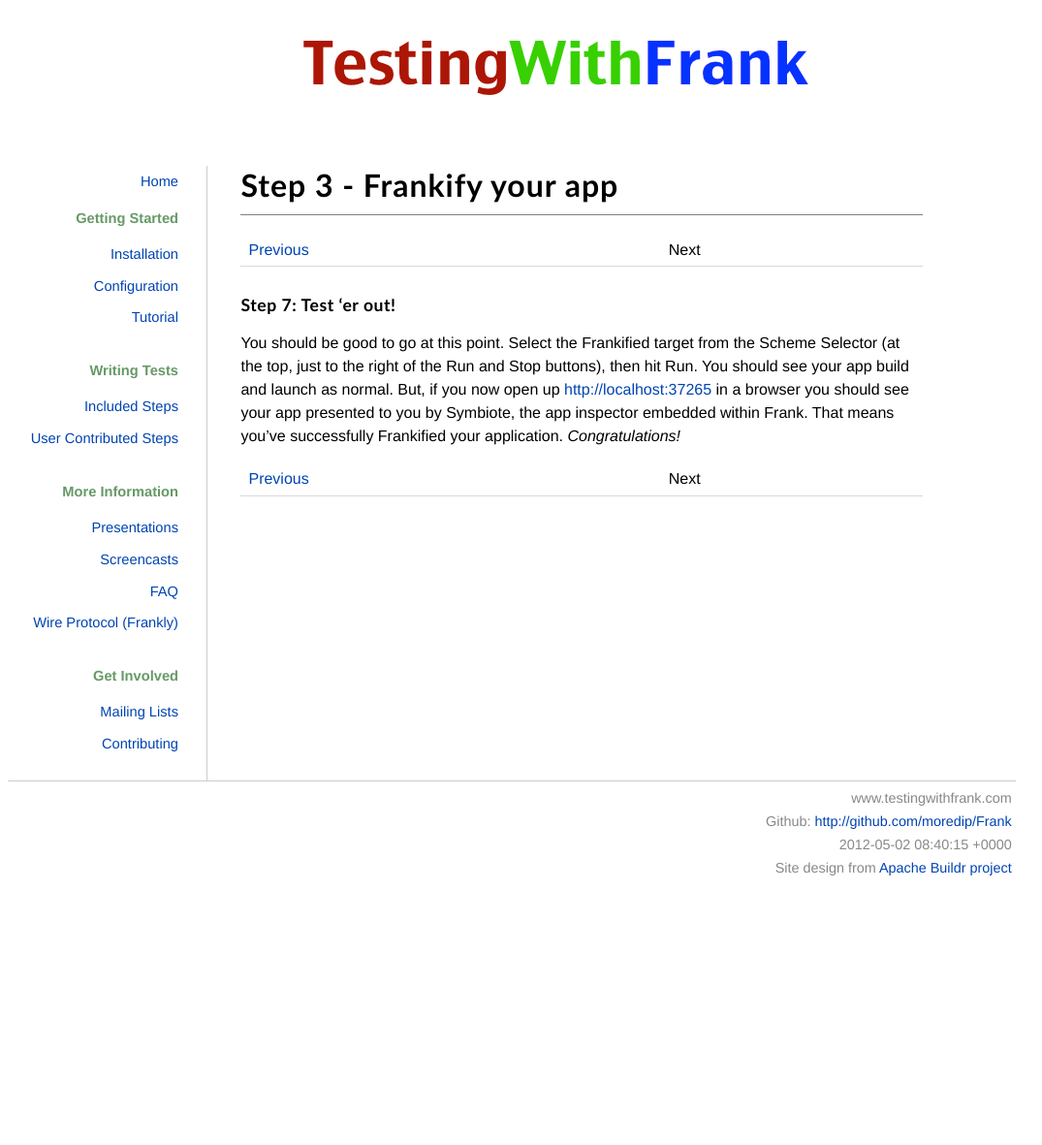
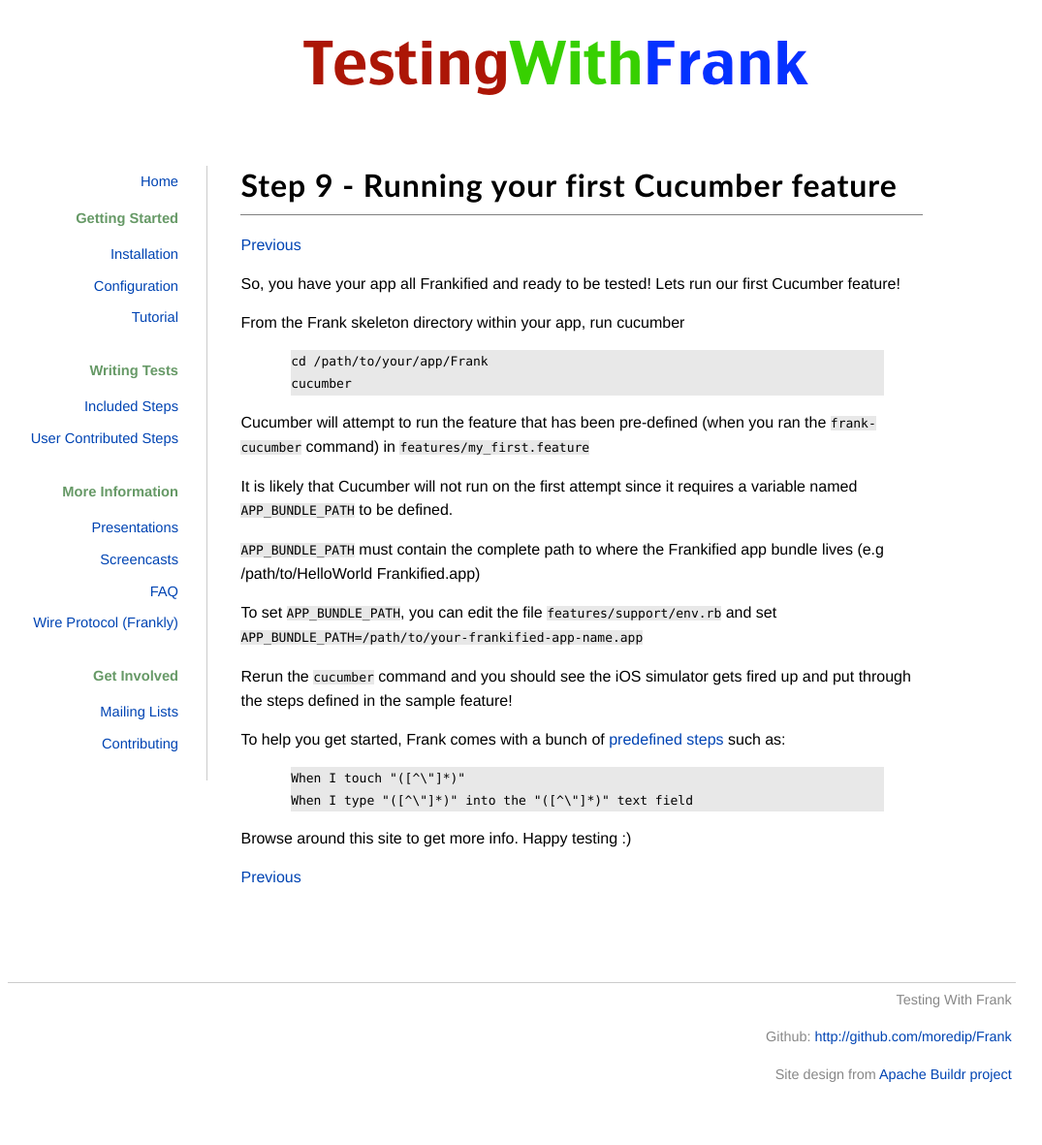
Before and after one commit to moredip/Frank, a Jekyll site: the page built from installation-step9.md, in a window 1280 px wide. Shown: the whole page at 97% size, without its empty margins (112-1187 px from the left). Built offline with Jekyll 4.4.1, drawn with Linux system fonts in a browser that asks for light colours; before the commit the page ends 969 px from its top, so only the background shows below that.

Commit message:
Add step to write first Cucumber feature.

```diff
--- a/_layouts/default.html
+++ b/_layouts/default.html
@@ -70,11 +70,9 @@
         <h1 id='{{ page.title | downcase | replace(' ', '_') }}'>{{ page.title }}</h1>
         {{ content }}
       </div>
-      <div id='footer'>www.testingwithfrank.com<br/>
-        Github: <a href="http://github.com/moredip/Frank">http://github.com/moredip/Frank</a></br>
-        {{site.time}} <br/
-        <p>Site design from <a href="github.com/apache/buildr">Apache
-        Buildr project </a></p></div>
+      <div id='footer'>Testing With Frank<br/>
+        <p>Github: <a href="http://github.com/moredip/Frank">http://github.com/moredip/Frank</a></p>
+        <p>Site design from <a href="github.com/apache/buildr">Apache Buildr project </a></p></div>
     </div>
   </body>
 </html>
--- a/installation-step9.md
+++ b/installation-step9.md
@@ -1,17 +1,43 @@
 ---
 layout: default
-title: Step 3 - Frankify your app
+title: Step 9 - Running your first Cucumber feature
 ---
-[Previous](installation-step7.html) | Next
+[Previous](installation-step8.html)
 
-### Step 7: Test 'er out!
-You should be good to go at this point. Select the Frankified target
-from the Scheme Selector (at the top, just to the right of the Run and
-Stop buttons), then hit Run. You should see your app build and launch
-as normal. But, if you now open up
-[http://localhost:37265](http://localhost:37265) in a browser
-you should see your app presented to you by Symbiote, the app
-inspector embedded within Frank. That means you've successfully
-Frankified your application. *Congratulations!*
+So, you have your app all Frankified and ready to be tested!
+Lets run our first Cucumber feature!
 
-[Previous](installation-step7.html) | Next
+From the Frank skeleton directory within your app, run cucumber
+
+{% highlight bash %}
+cd /path/to/your/app/Frank
+cucumber
+{% endhighlight %}
+
+Cucumber will attempt to run the feature that has
+been pre-defined (when you ran the `frank-cucumber` command) in `features/my_first.feature`
+
+It is likely that Cucumber will not run on the first attempt since it
+requires a variable named `APP_BUNDLE_PATH` to be defined.
+
+`APP_BUNDLE_PATH` must contain the complete path to where the
+Frankified app bundle lives (e.g /path/to/HelloWorld Frankified.app)
+
+
+To set `APP_BUNDLE_PATH`, you can edit the file
+`features/support/env.rb` and set
+`APP_BUNDLE_PATH=/path/to/your-frankified-app-name.app`
+
+Rerun the `cucumber` command and you should see the iOS simulator gets
+fired up and put through the steps defined in the sample feature!
+
+To help you get started, Frank comes with a bunch of
+[predefined steps](supplied_steps.html) such as:
+{% highlight gherkin %}
+When I touch "([^\"]*)"
+When I type "([^\"]*)" into the "([^\"]*)" text field
+{% endhighlight %}
+
+Browse around this site to get more info. Happy testing :)
+
+[Previous](installation-step8.html)
```
Also changed, not shown: installation-step8.md (+4 -4 lines).
